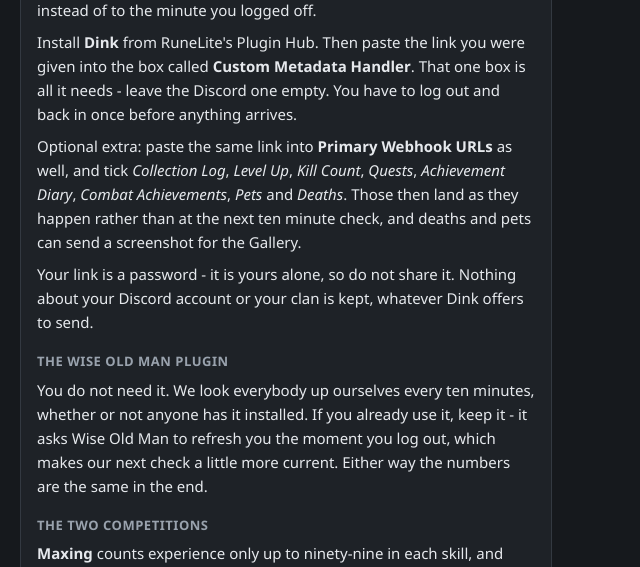
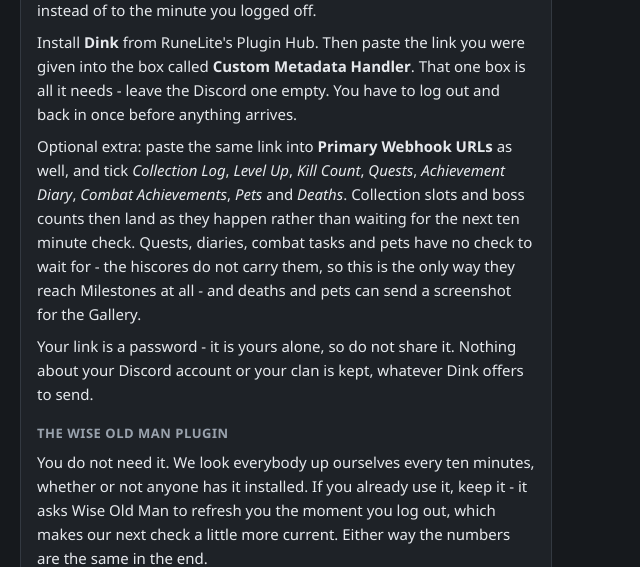
Before and after one commit to And-Salad/wom-tracker, a Flask app: page /help in a window 1280 px wide. Shown: the part 399-966 px from the top of the page, without its empty margins (0-640 px from the left). Run offline with Flask 3, Linux system fonts and the light colour scheme.

Commit message:
Say what the pages actually do
A read of every user-facing string against the code behind it. Four of them
described behaviour the code does not have.

The Data page said a gain is measured "from the last reading before the
window opened". That is not the rule: baseline_snapshot takes whichever
bracketing reading sits nearer the edge, deliberately, so a sparse history
does not report four years of kills as this month. The leaderboards' own
rule text has always said so - now both say the same thing.

Help said the optional Dink webhooks make things "land as they happen rather
than at the next ten minute check". True of collection slots and boss
counts. For quests, diaries, combat tasks and pets there is no check to
wait for: the hiscores do not carry them, so without Dink they never arrive
at all. The admin page words it correctly; this is the copy that did not.

The round-ups checkbox promised "about half a cent" each, unconditionally,
above a dropdown offering Opus at five times Haiku's rates and an effort
setting on top of that. The figure moves to the hint under those two
controls, as a range, where it is a claim about what was chosen.

And the Maxing column called itself "XP Towards 99" - "toward" everywhere
else - under a tooltip saying it "is what the day is judged on", when a 99
takes the day first and this decides it only where nobody reached one.

Three "Loading..." to match the "Loading…" the other two scripts use.

Co-Authored-By: Claude Opus 5 <noreply@anthropic.com>

```diff
--- a/wom/web/pages.py
+++ b/wom/web/pages.py
@@ -34,9 +34,9 @@ def dashboard():
 BOARDS = {
     winners.MAXING: {
         "key": winners.MAXING, "label": "Maxing",
-        "measure": "XP Towards 99",
-        "measure_hint": "Experience toward a 99 since midnight, which is what"
-                        " the day is judged on",
+        "measure": "XP toward 99",
+        "measure_hint": "Experience toward a 99 since midnight, which decides"
+                        " the day where nobody reached one",
         "chart_title": "Experience toward 99 today",
         "second": "99s Today", "second_hint": "Ninety-nines reached today",
         "split_wins": True,
--- a/wom/web/static/board.js
+++ b/wom/web/static/board.js
@@ -95,7 +95,7 @@
     function load() {
       if (loaded) { return; }
       host.textContent = "";
-      host.appendChild(el("p", "hint", "Loading..."));
+      host.appendChild(el("p", "hint", "Loading…"));
       fetch("/api/" + board + "/player/" + encodeURIComponent(row.dataset.username))
         .then(function (r) { return r.json(); })
         .then(function (data) {
--- a/wom/web/static/milestones.js
+++ b/wom/web/static/milestones.js
@@ -138,7 +138,7 @@
     button.type = "button";
     button.addEventListener("click", function () {
       button.disabled = true;
-      button.textContent = "Loading...";
+      button.textContent = "Loading…";
       asked = loaded + PAGE;
       load(latest);
     });
--- a/wom/web/static/players.js
+++ b/wom/web/static/players.js
@@ -143,7 +143,7 @@
       var wanted = window.Sidebar.query();
       if (shown === wanted) { return; }
       host.textContent = "";
-      host.appendChild(el("p", "hint", "Loading..."));
+      host.appendChild(el("p", "hint", "Loading…"));
       var mine = wanted;
       fetch("/api/player/" + encodeURIComponent(row.dataset.username) +
             "?" + wanted)
--- a/wom/web/templates/admin.html
+++ b/wom/web/templates/admin.html
@@ -117,7 +117,7 @@
       <label class="tick">
         <input type="checkbox" name="summaries_enabled"
                {{ 'checked' if config.get('summaries_enabled') }}>
-        Write round-ups with the Claude API (each one costs about half a cent)
+        Write round-ups with the Claude API
       </label>
       <label class="field">
         <span>Model</span>
@@ -139,7 +139,9 @@
       </label>
       <p class="hint">
         How hard the model thinks before writing. Higher costs more per
-        round-up; low is enough to turn a table of figures into prose.
+        round-up; low is enough to turn a table of figures into prose. The two
+        together set the bill: a round-up runs from a fraction of a cent on
+        Haiku at low effort to a few cents on Opus at high.
       </p>
       {# The group round-up is a harder job than a player's note - a rule to
          follow, a computed winner to respect - and it is the half anybody
--- a/wom/web/templates/help.html
+++ b/wom/web/templates/help.html
@@ -38,9 +38,12 @@
       <strong>Primary Webhook URLs</strong> as well, and tick
       <em>Collection Log</em>, <em>Level Up</em>,
       <em>Kill Count</em>, <em>Quests</em>, <em>Achievement Diary</em>,
-      <em>Combat Achievements</em>, <em>Pets</em> and <em>Deaths</em>. Those
-      then land as they happen rather than at the next ten minute check, and
-      deaths and pets can send a screenshot for the Gallery.
+      <em>Combat Achievements</em>, <em>Pets</em> and <em>Deaths</em>.
+      Collection slots and boss counts then land as they happen rather than
+      waiting for the next ten minute check. Quests, diaries, combat tasks and
+      pets have no check to wait for - the hiscores do not carry them, so this
+      is the only way they reach Milestones at all - and deaths and pets can
+      send a screenshot for the Gallery.
     </p>
     <p class="dim">
       Your link is a password - it is yours alone, so do not share it. Nothing
```
Also changed, not shown: wom/web/templates/export.html (+5 -3 lines).
